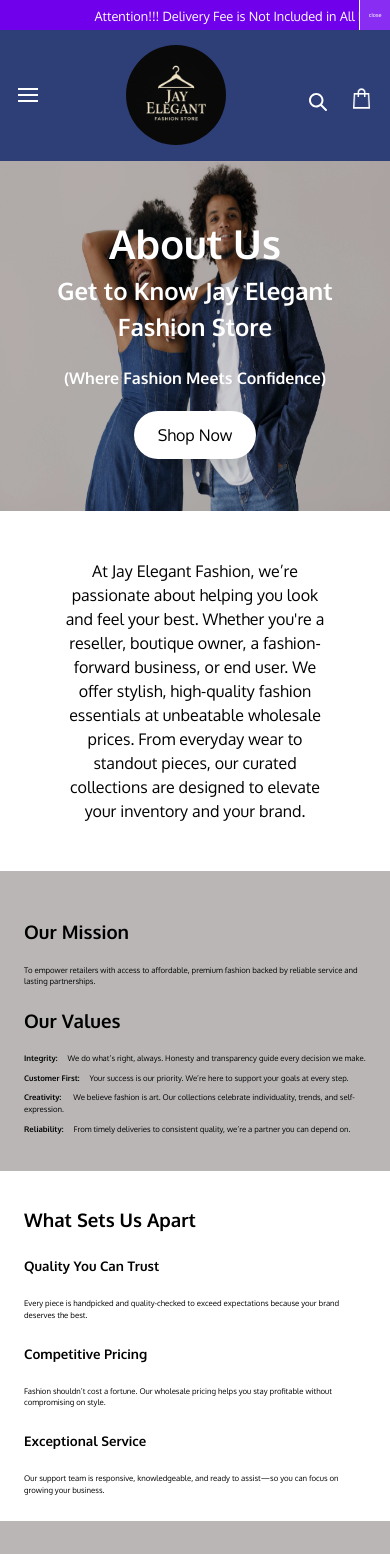
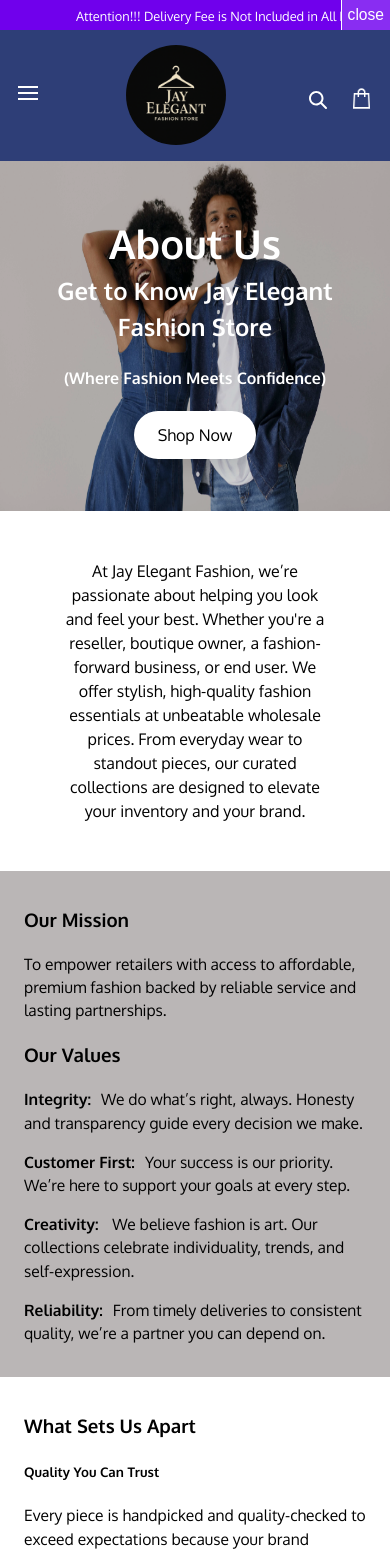
Before and after one commit to jaysquare24/E-Commerce, a React (Vite) app: page /aboutUs in a window 390 px wide. Shown: the top 1554 px of the page. Built offline with nearby package versions, Linux system fonts and the light colour scheme.

Commit message:
adjust header and footer style

```diff
--- a/src/App.css
+++ b/src/App.css
@@ -1107,20 +1107,28 @@ footer a{
   .contacts-container{
     text-align: center;
   }
+
+  /* Header and footer Styles */
+  .header button, .header .link{
+    font-size: 2cqw;
+  }
+
+  footer{
+    font-size: 2cqw;
+  }
 }
 
-@media screen and (max-width:600px){
-
-
-
-
-}
 
 @media screen and (max-width: 480px) {
   /* Header Styles */
   .header-title{
     font-size: 0.8rem;
   }
+
+  .header button, .header .link{
+    font-size: 4cqw;
+  }
+
 
   .header-controls.open  {
     width: 50%;
@@ -1251,6 +1259,11 @@ footer a{
     height: 80px;
   }
 
+    /* About-us Section Styles */
+  .aboutUs-details p{
+    font-size: 4cqw;
+  }
+
   /* Store Section Styles */
   .inventory-section{
     min-height:  calc(100vh - 130px - 60px);
@@ -1309,9 +1322,11 @@ footer a{
   }
 
   /* Footer Styles */
-  footer p{
-    font-size: 0.8rem;
+
+  footer{
+    font-size: 4cqw;
   }
+
 
   footer .item-1{
     display: block;
```
